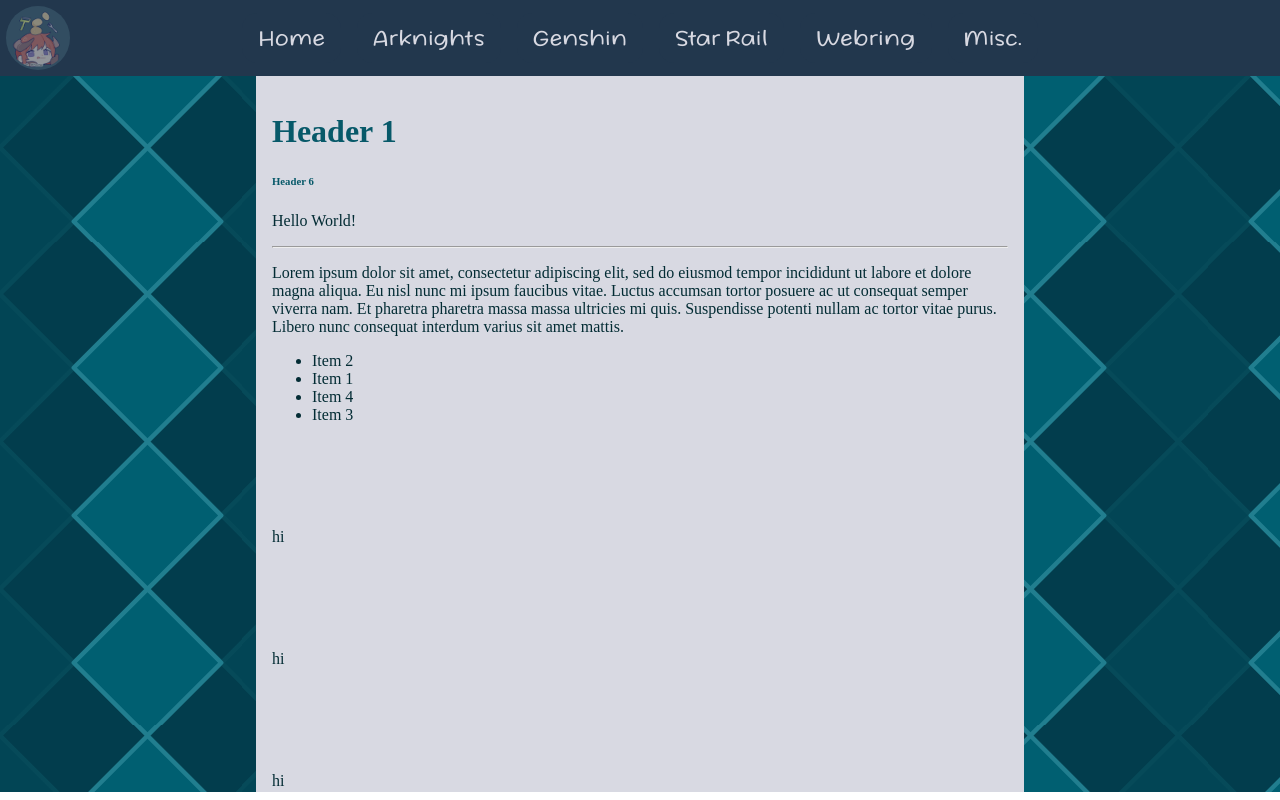
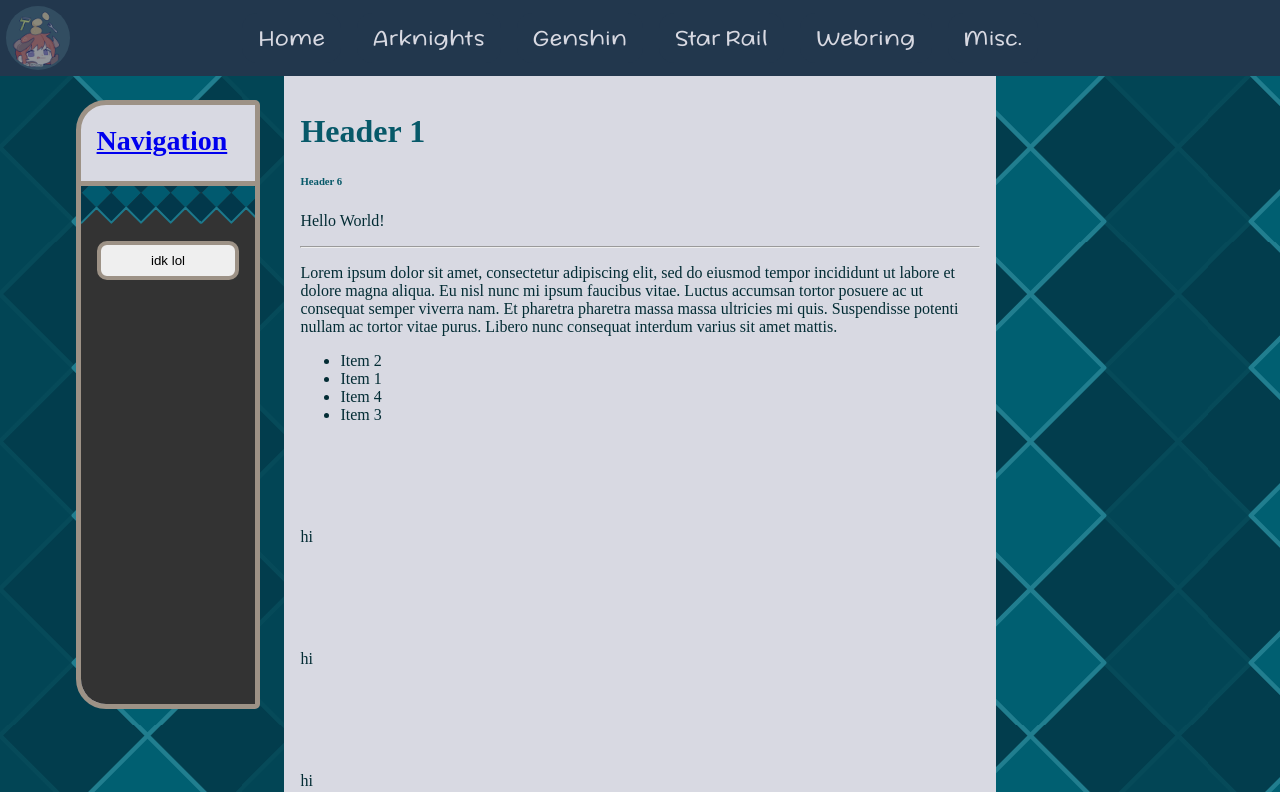
Before and after one commit to noktalis/site-in-limbo, a Next.js app in the folder site/: page /wip in a window 1280 px wide. Built offline with nearby package versions, Linux system fonts and the light colour scheme.

Commit message:
lynette teacup sidenav

```diff
--- a/site/components/container.js
+++ b/site/components/container.js
@@ -1,5 +1,6 @@
 import format from "../styles/modules/container.module.scss";
 import Main from "./main";
+import SideNav from "./sidenav";
 
 // TODO: handle aside types
 /**
@@ -14,7 +15,7 @@ import Main from "./main";
 export default function Container({contents}){
 	return(
 		<div className={format.container}>
-			{/* TODO: add aside menu */}
+			<SideNav type={""}></SideNav>
 			<Main children={contents}/>
 		</div>
 	);
--- a/site/components/linkbtn.js
+++ b/site/components/linkbtn.js
@@ -2,8 +2,7 @@ import Link from "next/link";
 
 export default function LinkButton({path, title, text}){
 	return(
-		<Link
-			href={path}>
+		<Link href={path}>
 			<button role="link" title={title}>
 				{text}
 			</button>
--- a/site/components/sidenav.js
+++ b/site/components/sidenav.js
@@ -1,4 +1,7 @@
+import Link from "next/link";
+import Image from "next/image";
 import LinkButton from "./linkbtn";
+import sidenav from "../styles/modules/sidenav.module.scss";
 
 export default function SideNav({type}){
 	let fandom;
@@ -12,17 +15,29 @@ export default function SideNav({type}){
 	}
 
 	return(
-		<div>
-			<Link>
-				<h2>{fandom}</h2>
-			</Link>
-			<hr/>
+		<div className={sidenav.nav}>
+			<div className={`${sidenav.container} ${sidenav.top}`}>
+				<Link href="/">
+					<h1>{fandom}</h1>
+				</Link>
+			</div>
 
-			{/* Link Buttons */}
-			<LinkButton
+			<Divider/>
+
+			<div className={`${sidenav.container} ${sidenav.bottom}`}>
+				<LinkButton
 				path={"/"}
 				title={"Placeholder"}
 				text={"idk lol"}></LinkButton>
+			</div>
+
+			<div className={sidenav.extra}></div>
 		</div>
 	);
 }
+
+function Divider(){
+	return(
+		<div className={sidenav.divider}></div>
+	);
+}
--- a/site/styles/css/container.module.css
+++ b/site/styles/css/container.module.css
@@ -9,6 +9,6 @@
 .container {
   display: grid;
   grid: "left center right";
-  grid-template-columns: 1fr 3fr 1fr;
+  grid-template-columns: 1fr 2.5fr 1fr;
   gap: 0;
 }
--- a/site/styles/css/sidenav.module.css
+++ b/site/styles/css/sidenav.module.css
@@ -17,3 +17,70 @@
  *	Xue Voice:
  *	Dehasta
 */
+.nav {
+  grid-area: left;
+  justify-self: end;
+  margin-right: 3vh;
+  margin-top: 3vh;
+  height: 85%;
+  width: 65%;
+  border-radius: 30px 5px 5px 30px;
+  display: flex;
+  flex-direction: column;
+  background-color: var(--lyt-main);
+  border: #9D9286 solid 5px;
+}
+.nav hr {
+  border: 2px solid black;
+  margin: 0 0 1vh 0;
+}
+
+/*
+ *	Content container
+*/
+.container {
+  padding: 2vh;
+}
+
+/*
+ *	Styling for the top container within the side navigation menu
+ *		Styles the link and h1 element
+*/
+.top h1 {
+  font-size: 28px;
+  margin-top: 0.5vh;
+  margin-bottom: 1vh;
+}
+
+/*
+ *	Styling for the custom divider using an image
+ *		Setting the image done where since it wouldn't appear on sidenav.js
+*/
+.divider {
+  background-image: url("../../public/images/lynette_teacup_segment.svg");
+  background-size: 120px;
+  background-repeat: repeat-x;
+  background-color: #333333;
+  border-top: #9D9286 solid 5px;
+  height: 55px;
+}
+
+/*
+ *	Styling for the bottom container within the side navigation menu
+ *		Styles the link buttons
+*/
+.bottom {
+  background-color: #333333;
+  height: 100%;
+  border-radius: 0 0px 0px 25px;
+}
+.bottom a {
+  display: flex;
+  text-decoration: none;
+}
+.bottom button {
+  width: 100%;
+  border: #9D9286 solid 4px;
+  border-radius: 10px;
+  padding: 1vh;
+}
--- a/site/styles/modules/container.module.scss
+++ b/site/styles/modules/container.module.scss
@@ -9,7 +9,7 @@
 .container {
 	display: grid;
 	grid: "left center right";
-	grid-template-columns: 1fr 3fr 1fr;
+	grid-template-columns: 1fr 2.5fr 1fr;
 	gap: 0;
 }
 
--- a/site/styles/modules/sidenav.module.scss
+++ b/site/styles/modules/sidenav.module.scss
@@ -1 +1,92 @@
 @use "../components/fonts";
+
+$gold: #9D9286;
+
+.nav {
+	// Positioning
+	grid-area: left;
+	justify-self: end;
+	margin-right: 3vh;
+	margin-top: 3vh;
+
+	// Shape
+	height: 85%;
+	width: 65%;
+	border-radius: 30px 5px 5px 30px;
+
+	// Appearance
+
+	display: flex;
+	flex-direction: column;
+	background-color: var(--lyt-main);
+	border: $gold solid 5px;
+
+	hr {
+		border: 2px solid black;
+		margin: 0 0 1vh 0;
+	}
+
+
+}
+
+
+/*
+ *	Content container
+*/
+.container {
+	padding: 2vh;
+}
+
+/*
+ *	Styling for the top container within the side navigation menu
+ *		Styles the link and h1 element
+*/
+.top {
+	h1 {
+		font-size: 28px;
+		margin-top: 0.5vh;
+		margin-bottom: 1vh;
+	}
+}
+
+
+$bottom-color: #333333;
+
+/*
+ *	Styling for the custom divider using an image
+ *		Setting the image done where since it wouldn't appear on sidenav.js
+*/
+.divider {
+	background-image: url("../../public/images/lynette_teacup_segment.svg");
+	background-size: 120px;
+	background-repeat: repeat-x;
+
+	background-color: $bottom-color;
+	border-top: $gold solid 5px;
+
+	height: 55px;
+}
+
+/*
+ *	Styling for the bottom container within the side navigation menu
+ *		Styles the link buttons
+*/
+.bottom {
+	background-color: $bottom-color;
+	height: 100%;
+	border-radius: 0 0px 0px 25px;
+
+	a {
+		display: flex;
+		text-decoration: none;
+	}
+
+	button {
+		width: 100%;
+
+		border: $gold solid 4px;
+		border-radius: 10px;
+
+		padding: 1vh;
+	}
+}
```
Also changed, not shown: site/public/images/lynette_teacup_handle.svg (added), site/public/images/lynette_teacup_segment.svg (added).
